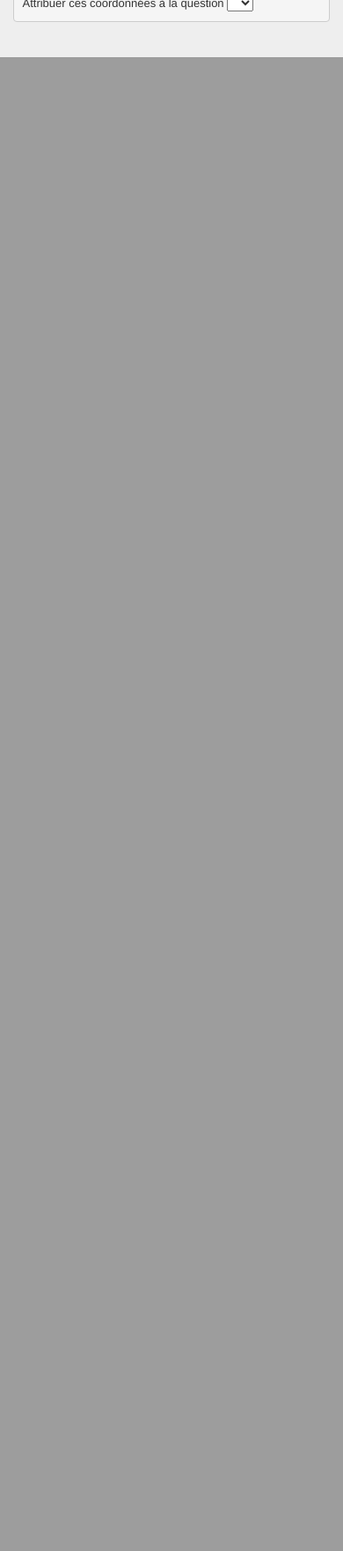
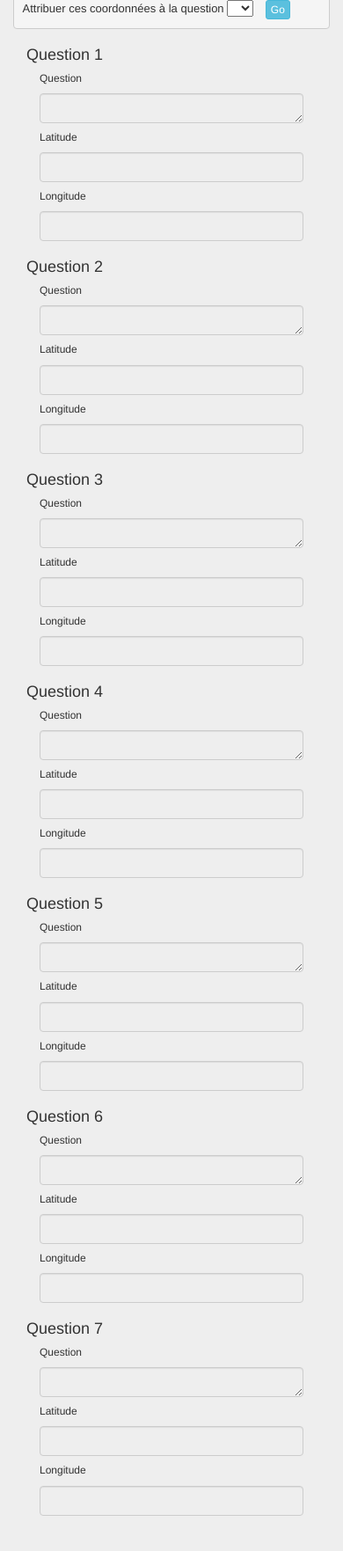
Before and after one commit to DineshGov/MapGame, a PHP site: page /main/gestion_questionnaire.php in a window 390 px wide. Shown: the part 844-2607 px from the top of the page at 88% size. Before the commit the page ends 909 px from the top, so only its background shows below. Run offline with PHP 8.4, Linux system fonts and the light colour scheme; data that the repository does not hold is empty; some libraries are stand-ins or nearby versions.

Commit message:
Modification dynamique du nomQuestionnaire ok

```diff
--- a/main/css/gestionnaire_questionnaire.css
+++ b/main/css/gestionnaire_questionnaire.css
@@ -9,7 +9,6 @@
 	background-color: #f5f5f5;
 	border: 1px solid #ccc;
 	border-radius: 4px;
-
 }
 
 #mapContainer{
@@ -22,3 +21,20 @@
 	width: 250px;
 	margin-right: 10px;
 }
+
+h4{
+	margin-top: 20px;
+}
+
+label{
+	font-weight: normal;
+	font-size: 13px
+}
+
+#btn_attrib_coord{
+	margin-left: 10px;
+}
+
+.glyphicon-remove{
+	cursor: pointer;
+}
--- a/main/gestion_questionnaire.php
+++ b/main/gestion_questionnaire.php
@@ -11,10 +11,13 @@
 
     <div class="col-lg-12 col-md-12 col-sm-12" id="div_gestion">
         <?php
-        echo "<p>idQuestionnaire: " . $_POST['idQuestionnaire'] . "</p>";
-        echo "<p>nomQuestionnaire: <input type='text' name='inputNomQuestionnaire' id='inputNomQuestionnaire' value='" . $_POST['nomQuestionnaire'] . "'</input>";
-        echo '<button type="button" class="btn btn-info btn-xs">Mise à jour</button>';
+        echo "<p>idQuestionnaire: <input type='text' name='inputIdQuestionnaire' id='inputIdQuestionnaire' value='" . $_POST['idQuestionnaire'] . "'disabled></input></p>";
+        echo "<p>nomQuestionnaire: <input type='text' name='inputNomQuestionnaire' id='inputNomQuestionnaire' value='" . $_POST['nomQuestionnaire'] . "'></input>";
+        echo '<button type="button" class="btn btn-info btn-xs" id="majNomQuestionnaire">Mise à jour</button>';
         ?>
+        <div id="resultat_requete_MAJ">
+
+        </div>
     </div>
 
     <div class="col-lg-offset-1 col-lg-10 col-lg-offset-1 col-md-offset-1 col-md-10 col-md-offset-1 col-sm-offset-1 col-sm-10 col-sm-offset-1" id="mapContainer">
@@ -23,8 +26,10 @@
 
     <div class="col-lg-12 col-md-12 col-sm-12" id="div_gestion">
 
-        <p>Latitude: <input type="text" id="clickedLatitude">
-        Longitude: <input type="text" id="clickedLongitude"></p>
+    <p>
+        Latitude: <input type="text" id="clickedLatitude">
+        Longitude: <input type="text" id="clickedLongitude">
+    </p>
         <p>Attribuer ces coordonnées à la question
             <select id="questionSelect">
                 <option value="default" selected></option>
@@ -35,8 +40,132 @@
                 <option value="valeur5">5</option>
                 <option value="valeur6">6</option>
                 <option value="valeur7">7</option>
+            </select>
+            <button type="button" class="btn btn-info btn-xs" id="btn_attrib_coord" >Go</button>
         </p>
 
+    </div>
+
+    <div id="div_formulaire_question">
+
+        <div class="col-lg-12 col-md-12 col-sm-12">
+            <h4>Question 1</h4>
+
+            <div class="col-lg-6 col-md-6 col-sm-6">
+                <h6>Question</h6>
+                <textarea class="form-control" rows="1" name="nomQuestionExistant" disabled></textarea>
+            </div>
+            <div class="col-lg-3 col-md-3 col-sm-3">
+                <h6>Latitude</h6>
+                <input type="text" class="form-control" name="latitude" disabled></input>
+            </div>
+            <div class="col-lg-3 col-md-3 col-sm-3">
+                <h6>Longitude</h6>
+                <input type="text" class="form-control" name="longitude" disabled></input>
+            </div>
+        </div>
+
+        <div class="col-lg-12 col-md-12 col-sm-12">
+            <h4>Question 2</h4>
+
+            <div class="col-lg-6 col-md-6 col-sm-6">
+                <h6>Question</h6>
+                <textarea class="form-control" rows="1" name="nomQuestionExistant" disabled></textarea>
+            </div>
+            <div class="col-lg-3 col-md-3 col-sm-3">
+                <h6>Latitude</h6>
+                <input type="text" class="form-control" name="latitude" disabled></input>
+            </div>
+            <div class="col-lg-3 col-md-3 col-sm-3">
+                <h6>Longitude</h6>
+                <input type="text" class="form-control" name="longitude" disabled></input>
+            </div>
+        </div>
+
+        <div class="col-lg-12 col-md-12 col-sm-12">
+            <h4>Question 3</h4>
+
+            <div class="col-lg-6 col-md-6 col-sm-6">
+                <h6>Question</h6>
+                <textarea class="form-control" rows="1" name="nomQuestionExistant" disabled></textarea>
+            </div>
+            <div class="col-lg-3 col-md-3 col-sm-3">
+                <h6>Latitude</h6>
+                <input type="text" class="form-control" name="latitude" disabled></input>
+            </div>
+            <div class="col-lg-3 col-md-3 col-sm-3">
+                <h6>Longitude</h6>
+                <input type="text" class="form-control" name="longitude" disabled></input>
+            </div>
+        </div>
+
+        <div class="col-lg-12 col-md-12 col-sm-12">
+            <h4>Question 4</h4>
+
+            <div class="col-lg-6 col-md-6 col-sm-6">
+                <h6>Question</h6>
+                <textarea class="form-control" rows="1" name="nomQuestionExistant" disabled></textarea>
+            </div>
+            <div class="col-lg-3 col-md-3 col-sm-3">
+                <h6>Latitude</h6>
+                <input type="text" class="form-control" name="latitude" disabled></input>
+            </div>
+            <div class="col-lg-3 col-md-3 col-sm-3">
+                <h6>Longitude</h6>
+                <input type="text" class="form-control" name="longitude" disabled></input>
+            </div>
+        </div>
+
+        <div class="col-lg-12 col-md-12 col-sm-12">
+            <h4>Question 5</h4>
+
+            <div class="col-lg-6 col-md-6 col-sm-6">
+                <h6>Question</h6>
+                <textarea class="form-control" rows="1" name="nomQuestionExistant" disabled></textarea>
+            </div>
+            <div class="col-lg-3 col-md-3 col-sm-3">
+                <h6>Latitude</h6>
+                <input type="text" class="form-control" name="latitude" disabled></input>
+            </div>
+            <div class="col-lg-3 col-md-3 col-sm-3">
+                <h6>Longitude</h6>
+                <input type="text" class="form-control" name="longitude" disabled></input>
+            </div>
+        </div>
+
+        <div class="col-lg-12 col-md-12 col-sm-12">
+            <h4>Question 6</h4>
+
+            <div class="col-lg-6 col-md-6 col-sm-6">
+                <h6>Question</h6>
+                <textarea class="form-control" rows="1" name="nomQuestionExistant" disabled></textarea>
+            </div>
+            <div class="col-lg-3 col-md-3 col-sm-3">
+                <h6>Latitude</h6>
+                <input type="text" class="form-control" name="latitude" disabled></input>
+            </div>
+            <div class="col-lg-3 col-md-3 col-sm-3">
+                <h6>Longitude</h6>
+                <input type="text" class="form-control" name="longitude" disabled></input>
+            </div>
+        </div>
+
+        <div class="col-lg-12 col-md-12 col-sm-12">
+            <h4>Question 7</h4>
+
+            <div class="col-lg-6 col-md-6 col-sm-6">
+                <h6>Question</h6>
+                <textarea class="form-control" rows="1" name="nomQuestionExistant" disabled></textarea>
+            </div>
+            <div class="col-lg-3 col-md-3 col-sm-3">
+                <h6>Latitude</h6>
+                <input type="text" class="form-control" name="latitude" disabled></input>
+            </div>
+            <div class="col-lg-3 col-md-3 col-sm-3">
+                <h6>Longitude</h6>
+                <input type="text" class="form-control" name="longitude" disabled></input>
+            </div>
+        </div>
     </div>
 
     <script type="text/javascript">
@@ -52,37 +181,16 @@
         accessToken: 'pk.eyJ1IjoiZGppbiIsImEiOiJjamZheWg1OWoxaHYzM3VtejB5OWZxcXVwIn0.i_GA2vSOytwgViYnIvlGGA'
         }).addTo(map);
 
-        function onMapClick(e) {
-        /*Exemple de valeur retournée par e.latlng.toString()
-        LatLng(45.58329, 2.640128)
+        map.on('click', recuperation_coordonnees);
 
-        On veut extraire les coordonnées pour avoir deux variables latitude et longitude.
-        */
-        var marker = L.marker(e.latlng).addTo(map);
-
-        var coordonnees = e.latlng.toString();
-        var position_parenthese_ouvrante = coordonnees.indexOf('(') + 1;
-        var position_parenthese_fermante = coordonnees.indexOf(')');
-
-        console.log("coordonnees = " + coordonnees);
-        console.log("position_parenthese_ouvrante = " + position_parenthese_ouvrante);
-        console.log("position_parenthese_fermante = " + position_parenthese_fermante);
-
-        var coordonnees_sans_parenthese = coordonnees.substring(position_parenthese_ouvrante, position_parenthese_fermante);
-
-        console.log("coordonnees_sans_parenthese = " + coordonnees_sans_parenthese);
-
-        var extractionCoordonnees = coordonnees_sans_parenthese.split(", ");
-
-        console.log("latitude= " + extractionCoordonnees[0]);
-        console.log("longitude= " + extractionCoordonnees[1]);
-
-        $("#clickedLatitude").val(extractionCoordonnees[0]);
-        $("#clickedLongitude").val(extractionCoordonnees[1]);
-        }
-
-        map.on('click', onMapClick);
-
+    </script>
+    <script type="text/javascript">
+        $('#majNomQuestionnaire').on('click', maj_nom_questionnaire);
     </script>
 
   </div>
+
+
+
+</body>
+</html>
--- a/main/header.php
+++ b/main/header.php
@@ -21,6 +21,8 @@
 
     <script src="js/redirection_pages_function_main.js"></script>
     <script src="js/administration.js"></script>
+    <script src="js/gestion_questionnaire.js"></script>
+
     <link href="css/header.css" rel="stylesheet">
     <link href="css/deconnexion.css" rel="stylesheet">
     <link href="css/menu_principal.css" rel="stylesheet">
--- /dev/null
+++ b/main/js/gestion_questionnaire.js
@@ -0,0 +1,43 @@
+function recuperation_coordonnees(e) {
+        /*Exemple de valeur retournée par e.latlng.toString()
+        LatLng(45.58329, 2.640128)
+
+        On veut extraire les coordonnées pour avoir deux variables latitude et longitude.
+        */
+        $(".leaflet-marker-icon").remove();
+        $(".leaflet-marker-shadow").remove();
+        //On supprime le marker (et son ombre) précédemment placé.
+        var marker = L.marker(e.latlng).addTo(map);
+
+        var coordonnees = e.latlng.toString();
+        var position_parenthese_ouvrante = coordonnees.indexOf('(') + 1;
+        var position_parenthese_fermante = coordonnees.indexOf(')');
+
+        var coordonnees_sans_parenthese = coordonnees.substring(position_parenthese_ouvrante, position_parenthese_fermante);
+
+        var extractionCoordonnees = coordonnees_sans_parenthese.split(", ");
+        //La fonction split renvoie un tableau.
+
+        $("#clickedLatitude").val(extractionCoordonnees[0]);
+        $("#clickedLongitude").val(extractionCoordonnees[1]);
+}
+
+function maj_nom_questionnaire(){
+    $.get("requete_ajax_gestion_questionnaire.php",{
+        nomQuestionnaire: $('#inputNomQuestionnaire').val(),
+        idQuestionnaire: $('#inputIdQuestionnaire').val()
+    },
+    function(reponse)
+    {
+        if(reponse == "MAJ"){
+            $('#resultat_requete_MAJ').append('<p class="resultat_remove">Nom mis à jour. <span class="glyphicon glyphicon-remove"></span></p>');
+            $('.resultat_remove').on('click', function(){
+                $('.resultat_remove').remove();
+            });
+
+        }
+        else{
+            console.log('rien');
+        }
+    })
+};
```
Also changed, not shown: main/requete_ajax_gestion_questionnaire.php (added, +15 -0 lines).
